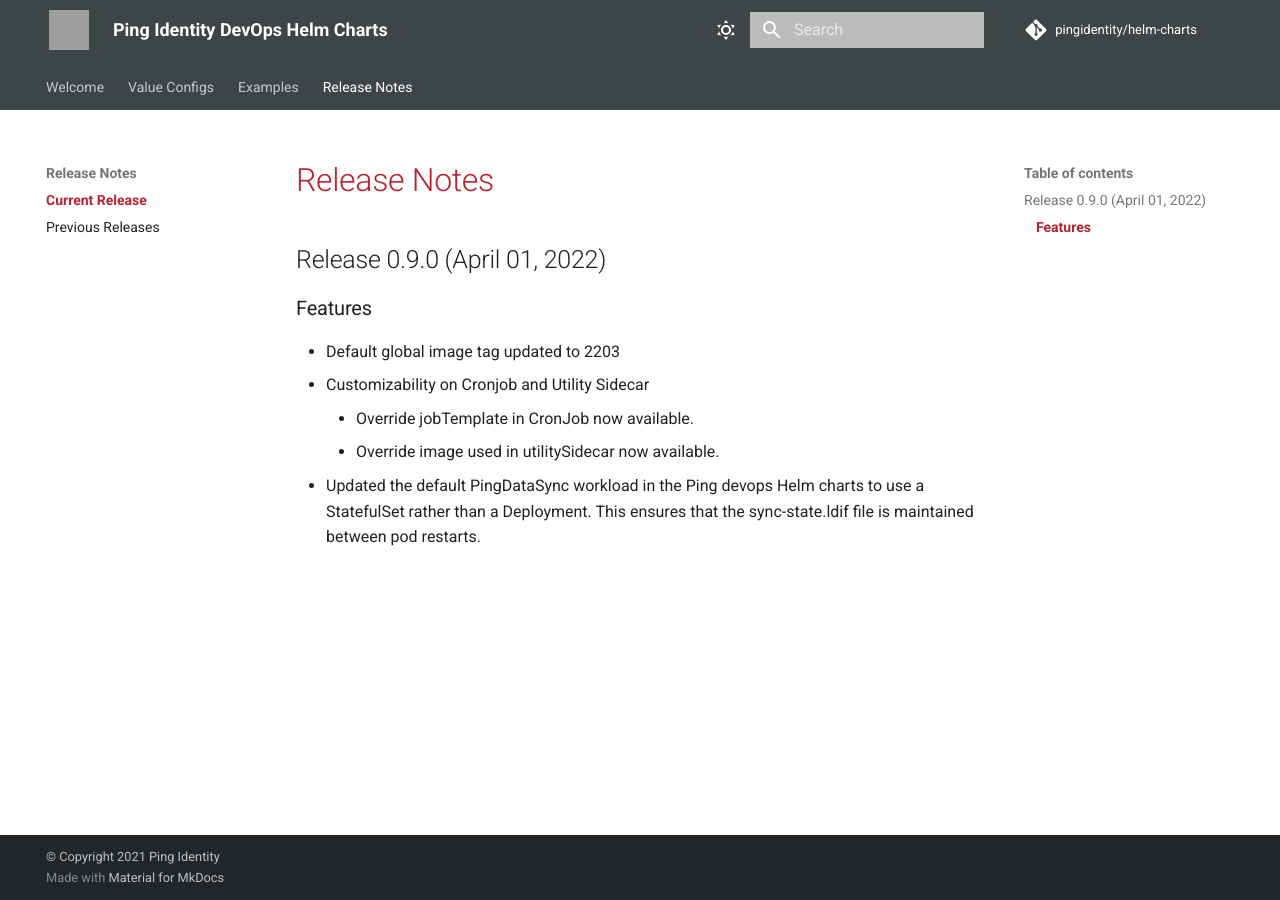
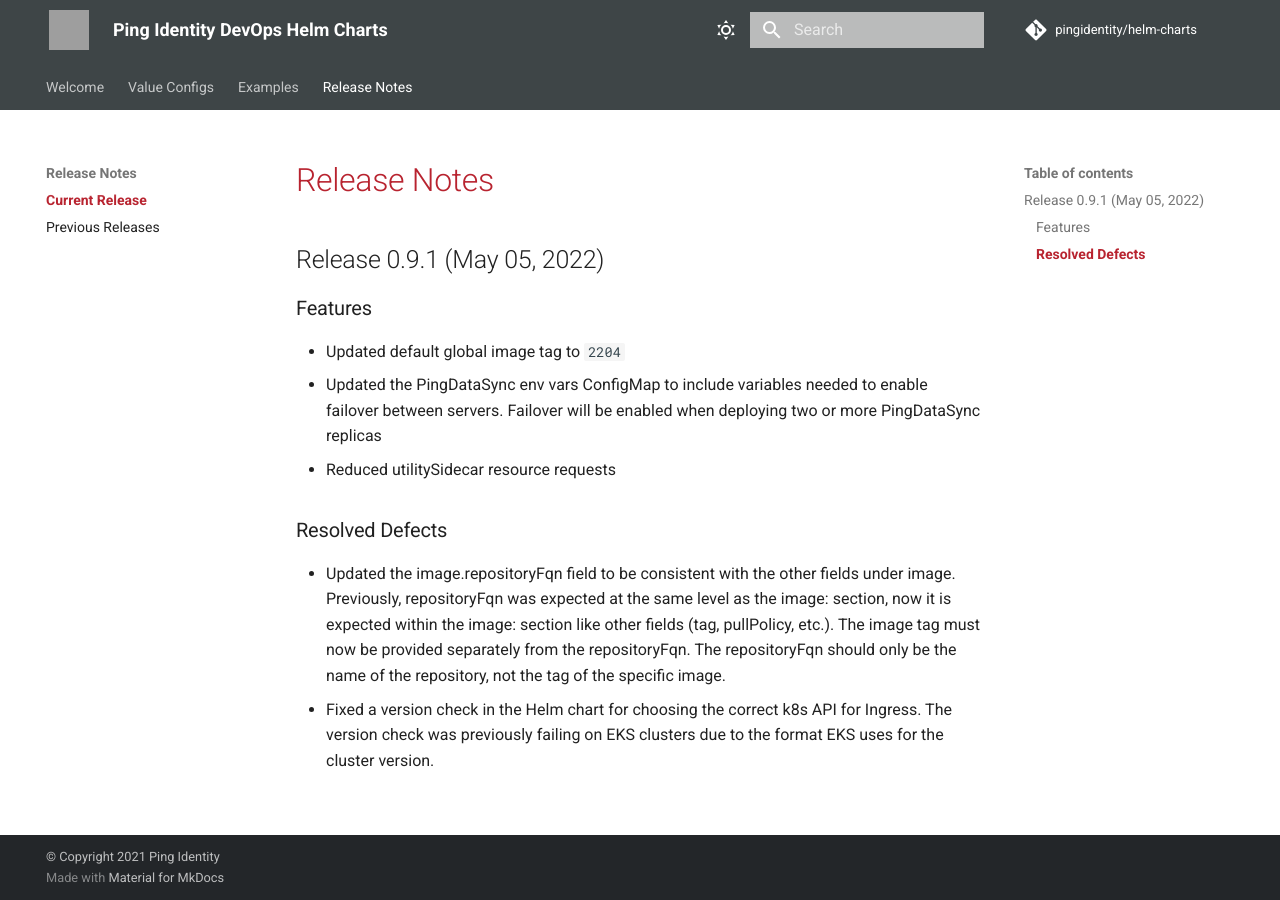
Before and after one commit to pingidentity/helm-charts, an MkDocs documentation site: the page built from docs/release-notes/currentRelease.md, in a window 1280 px wide. Built offline with MkDocs 1.6.1 and Material for MkDocs 9.7.7, drawn with Linux system fonts in a browser that asks for light colours; comment, search, counter and statistics services are not loaded; grey boxes are pictures that could not be loaded.

Commit message:
Release 0.9.1

```diff
--- a/docs/release-notes/currentRelease.md
+++ b/docs/release-notes/currentRelease.md
@@ -1,8 +1,11 @@
 # Release Notes
-## Release 0.9.0 (April 01, 2022)
+## Release 0.9.1 (May 05, 2022)
 ### Features ###
-  - Default global image tag updated to 2203
-  - Customizability on Cronjob and Utility Sidecar
-    -   Override jobTemplate in CronJob now available.
-    -   Override image used in utilitySidecar now available.
-  - Updated the default PingDataSync workload in the Ping devops Helm charts to use a StatefulSet rather than a Deployment. This ensures that the sync-state.ldif file is maintained between pod restarts.
+  - Updated default global image tag to `2204`
+  - Updated the PingDataSync env vars ConfigMap to include variables needed to enable failover between servers. Failover will be enabled when deploying two or more PingDataSync replicas
+  - Reduced utilitySidecar resource requests
+### Resolved Defects ###
+  - Updated the image.repositoryFqn field to be consistent with the other fields under image.
+    Previously, repositoryFqn was expected at the same level as the image: section, now it is expected within the image: section like other fields (tag, pullPolicy, etc.).
+    The image tag must now be provided separately from the repositoryFqn. The repositoryFqn should only be the name of the repository, not the tag of the specific image.
+  - Fixed a version check in the Helm chart for choosing the correct k8s API for Ingress. The version check was previously failing on EKS clusters due to the format EKS uses for the cluster version.
```
Also changed, not shown: docs/config/supported-values.md (+1 -1 lines), docs/release-notes/previousReleases.md (+8 -0 lines), 2 other files.
